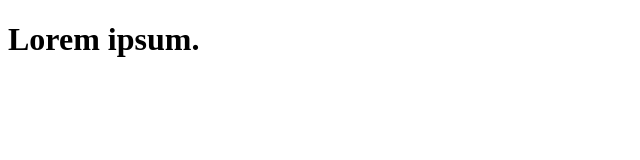
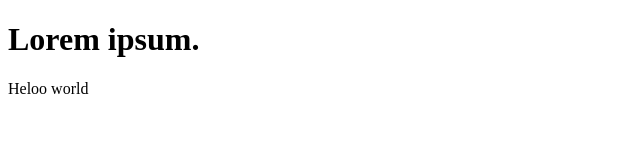
Before and after one commit to VahagShahinyan/git_test, a plain HTML site: page index.html in a window 1280 px wide. Shown: the whole page, without its empty margins (0-640 px from the left). Drawn offline with Linux system fonts and the light colour scheme.

Commit message:
new commit2

```diff
--- a/index.html
+++ b/index.html
@@ -6,5 +6,6 @@
 </head>
 <body>
 <h1>Lorem ipsum.</h1>
+<p>Heloo world</p>
 </body>
 </html>
```
